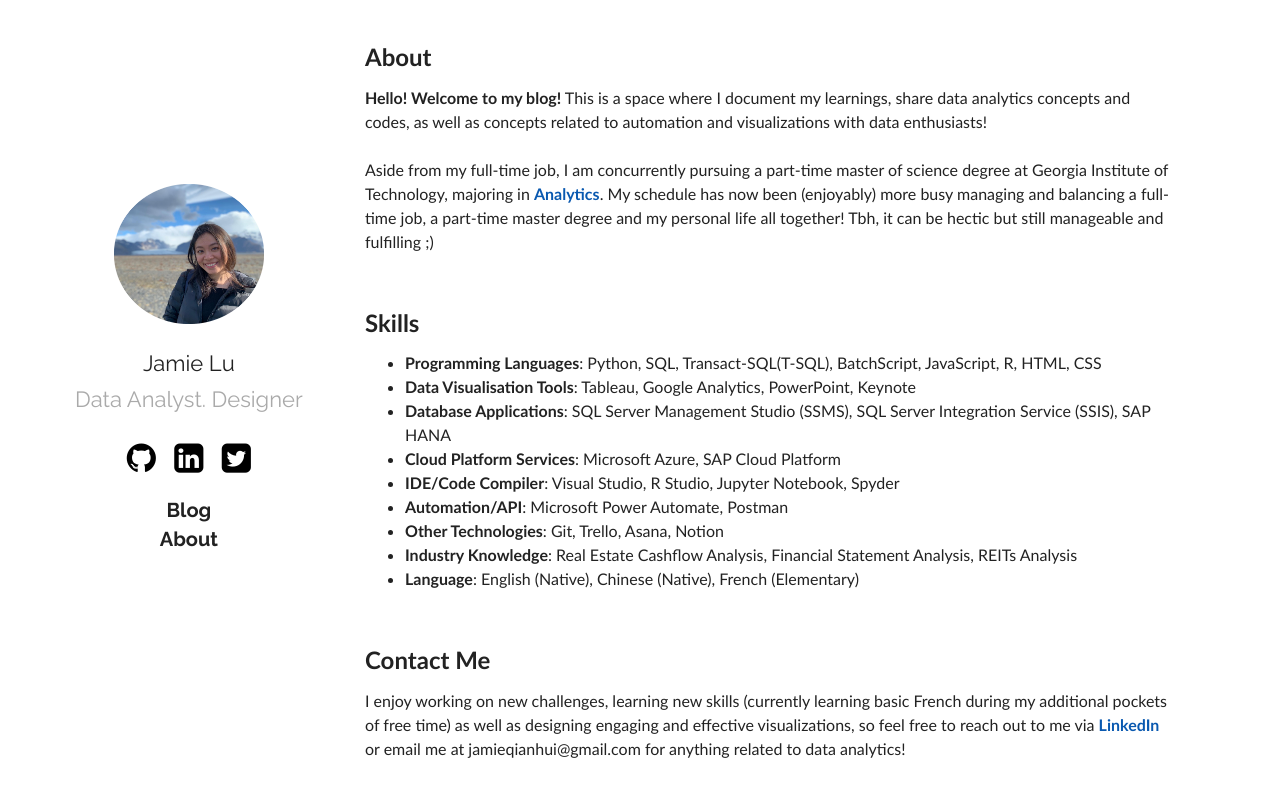
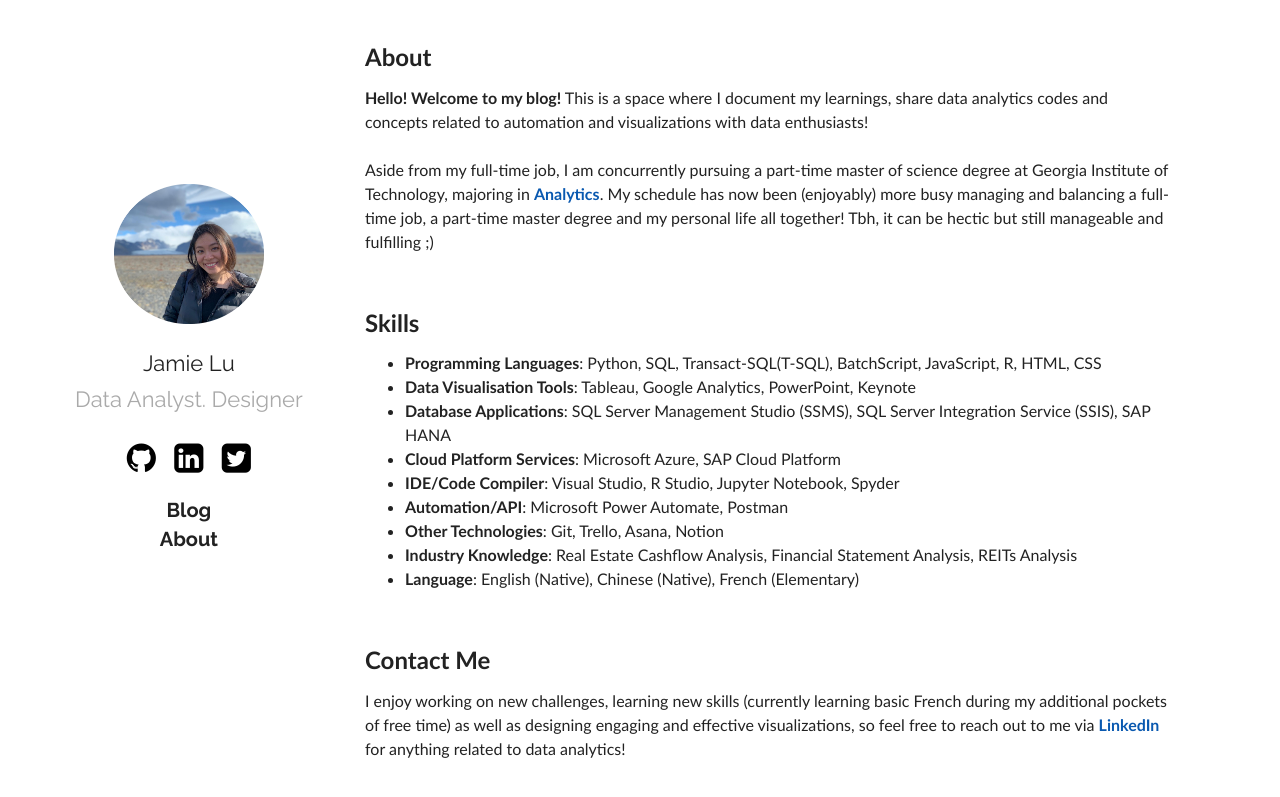
Before and after one commit to jamieqianhui/jamieqianhui.github.io, a Jekyll site: the page built from about.md, in a window 1280 px wide. Shown: the top 797 px of the page. Built offline with Jekyll 4.4.1, drawn with Linux system fonts in a browser that asks for light colours.

Commit message:
Update about.md

```diff
--- a/about.md
+++ b/about.md
@@ -5,7 +5,7 @@
 ---
 
 ## About
-**Hello! Welcome to my blog!** This is a space where I document my learnings, share data analytics concepts and codes, as well as concepts related to automation and visualizations with data enthusiasts!
+**Hello! Welcome to my blog!** This is a space where I document my learnings, share data analytics codes and concepts related to automation and visualizations with data enthusiasts!
 <br><br>
 Aside from my full-time job, I am concurrently pursuing a part-time master of science degree at Georgia Institute of Technology, majoring in **[Analytics][Analytics]**. My schedule has now been (enjoyably) more busy managing and balancing a full-time job, a part-time master degree and my personal life all together! Tbh, it can be hectic but still manageable and fulfilling ;)
 
@@ -26,7 +26,7 @@
 <br>
 
 ## Contact Me
-I enjoy working on new challenges, learning new skills (currently learning basic French during my additional pockets of free time) as well as designing engaging and effective visualizations, so feel free to reach out to me via **[LinkedIn][Linkedin]** or email me at jamieqianhui@gmail.com for anything related to data analytics!
+I enjoy working on new challenges, learning new skills (currently learning basic French during my additional pockets of free time) as well as designing engaging and effective visualizations, so feel free to reach out to me via **[LinkedIn][Linkedin]** for anything related to data analytics!
 
 <br>
 <br>
```
